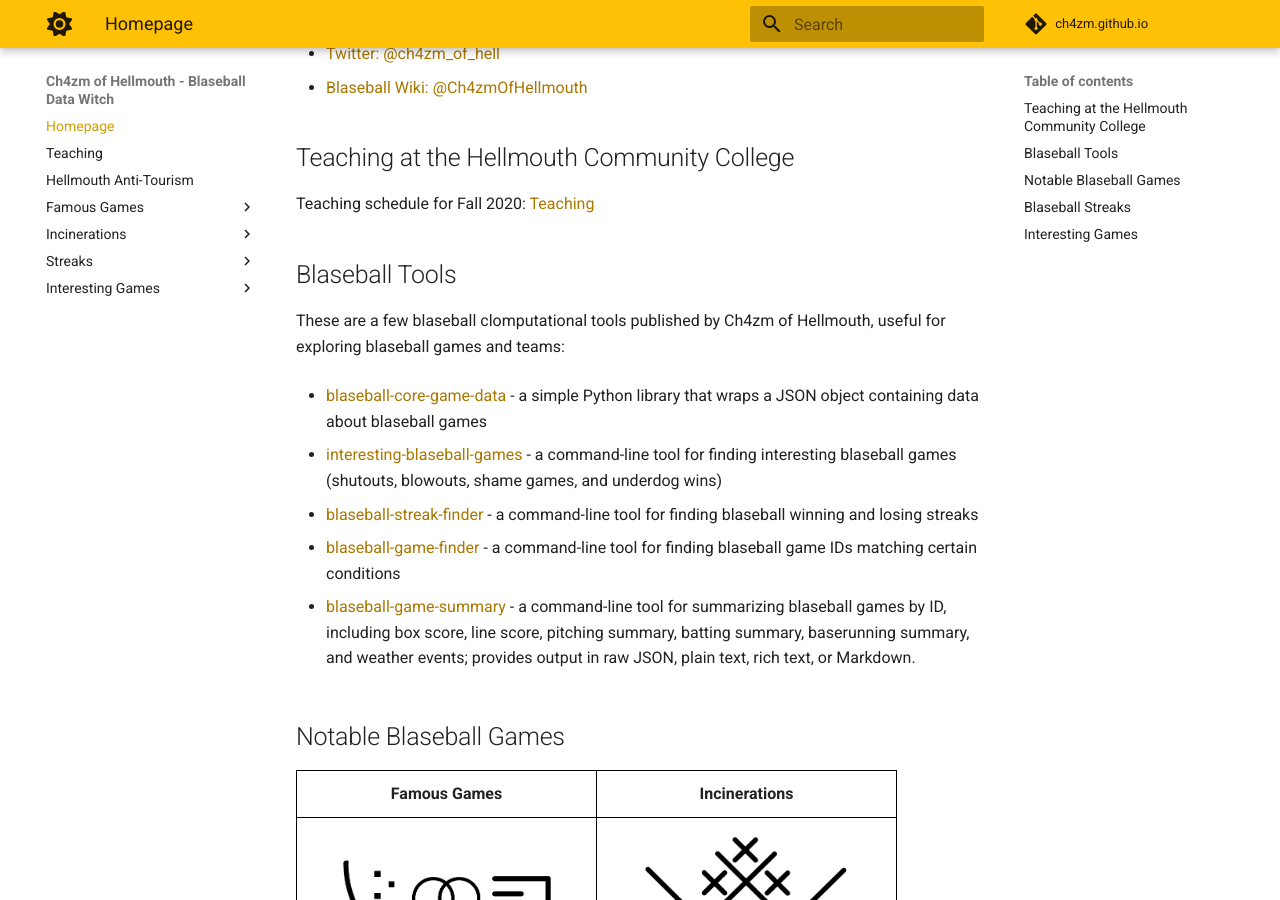
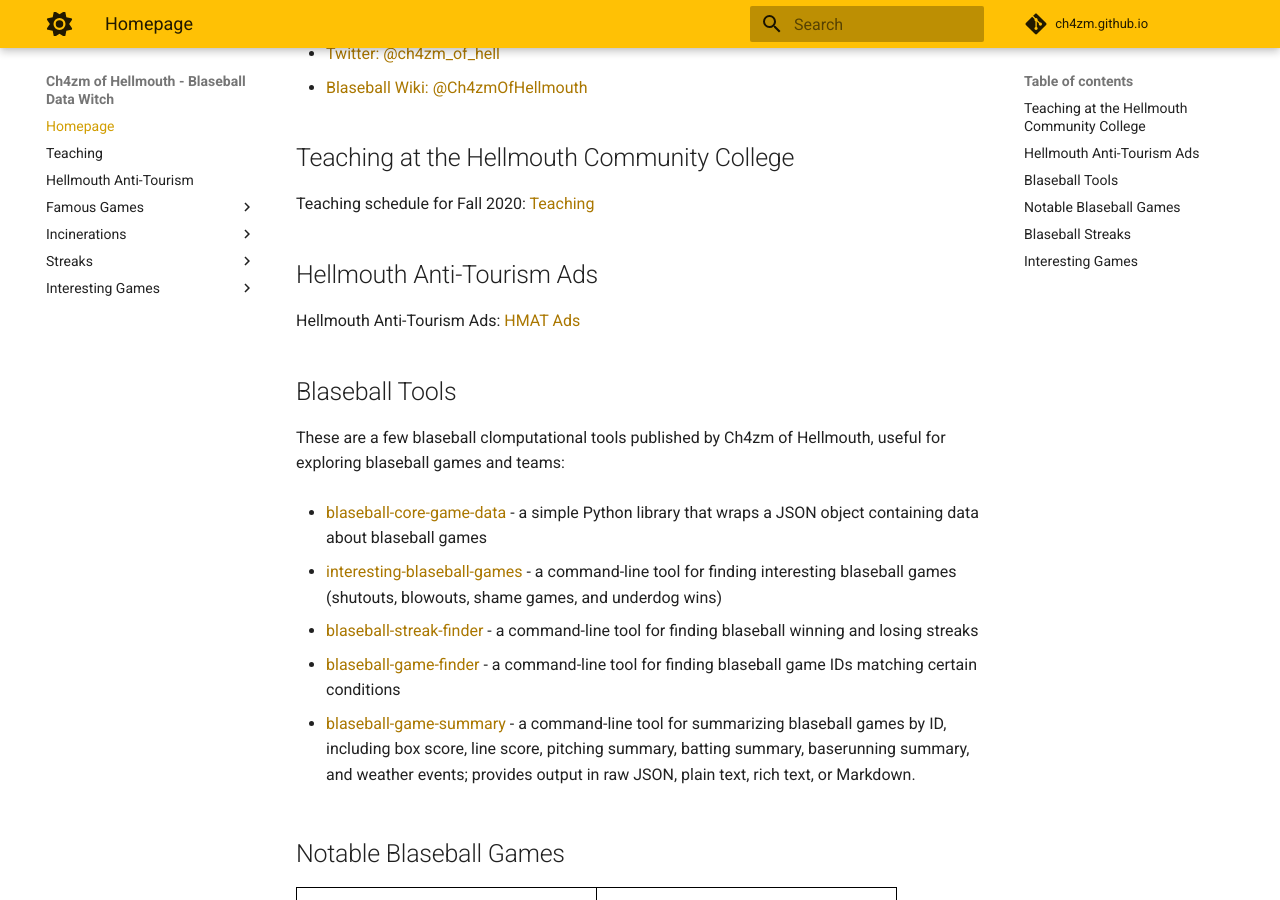
Before and after one commit to ch4zm/ch4zm.github.io, an MkDocs documentation site: the page built from docs/index.md, in a window 1280 px wide and 900 px high, scrolled down 762 px. Built offline with MkDocs 1.6.1 and Material for MkDocs 9.7.7, drawn with Linux system fonts in a browser that asks for light colours; comment, search, counter and statistics services are not loaded.

Commit message:
add HMAT

```diff
--- a/docs/index.md
+++ b/docs/index.md
@@ -15,6 +15,10 @@ Reach Ch4zm by channelling Emmett Internet (R.I.V.) or via any other method list
 ## Teaching at the Hellmouth Community College
 
 Teaching schedule for Fall 2020: [Teaching](teaching.md)
+
+## Hellmouth Anti-Tourism Ads
+
+Hellmouth Anti-Tourism Ads: [HMAT Ads](hmat.md)
 
 ## Blaseball Tools
 
```
